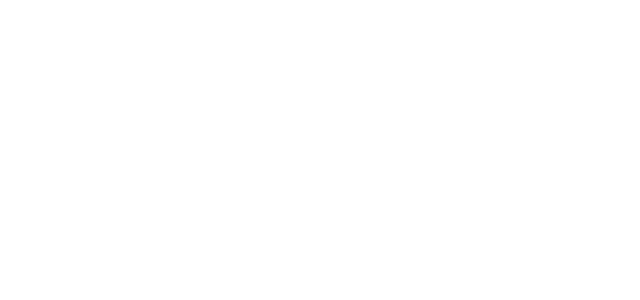
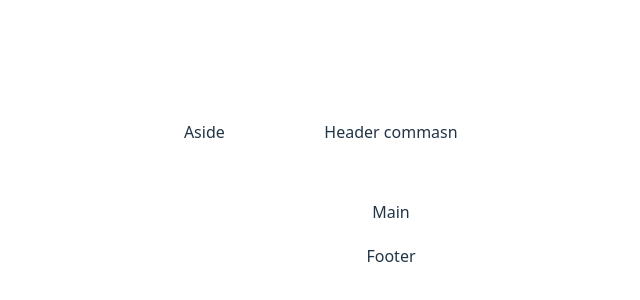
Before and after one commit to vanslar/HomeAIService, a Vue app in the folder 00_FrontEnd/HomeAI/: page / in a window 1280 px wide. Shown: the part 188-488 px from the top of the page, without its empty margins (349-989 px from the left). Built offline with nearby package versions, Linux system fonts and the light colour scheme; the HTML template or start-up script is replaced by a standard one.

Commit message:
完整修订

```diff
--- a/00_FrontEnd/HomeAI/src/App.vue
+++ b/00_FrontEnd/HomeAI/src/App.vue
@@ -2,6 +2,23 @@
 </script>
 
 <template>
+  <div class="common-layout">
+    <el-container>
+        <el-aside width="200px">Aside</el-aside>
+        <el-container>
+            <el-header>
+                Header
+                commasn
+            </el-header>
+            <el-main>
+                Main
+            </el-main>
+            <el-footer>
+                Footer
+            </el-footer>
+      </el-container>
+    </el-container>
+  </div>
 </template>
 
 <style scoped>
```
Also changed, not shown: 1 other file (tests, documents, lock files or other folders).
